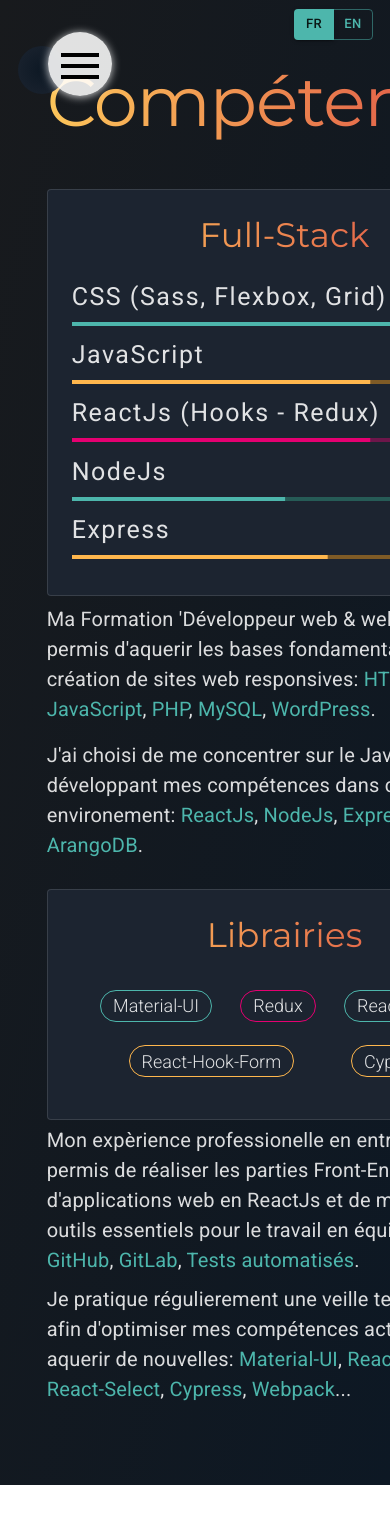
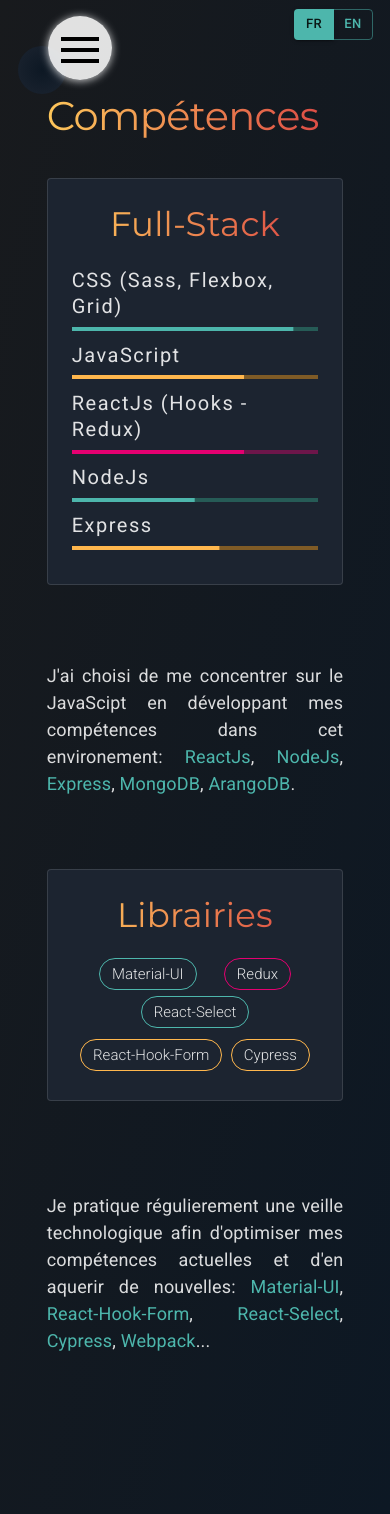
Before and after one commit to Eric-Juquel/eric-j-portfolio, a React (Create React App) app: page /skills in a window 390 px wide. Before the commit the page ends 1485 px from the top, so only its background shows below. Built offline with nearby package versions, Linux system fonts and the light colour scheme; a web font is replaced by a local one.

Commit message:
wip mediaqueries contact

```diff
--- a/src/App.js
+++ b/src/App.js
@@ -55,6 +55,12 @@
       textTransform: "capitalize",
       fontSize: 70,
       marginBottom: 50,
+      '@media (max-width:600px)': {
+        fontSize: 50,
+      },
+      '@media (max-width:440px)': {
+        fontSize: 40,
+      },
     },
     h4: {
       fontFamily: `"Montserrat","Roboto","Helvetica"`,
@@ -64,6 +70,12 @@
       fontSize: 25,
       fontWeight: 400,
       letterSpacing: 1.5,
+      '@media (max-width:600px)': {
+        fontSize: 23,
+      },
+      '@media (max-width:440px)': {
+        fontSize: 20,
+      },
     },
     h6: {
       fontSize: 23,
@@ -78,6 +90,9 @@
     body1: {
       fontSize: 20,
       fontWeight: 400,
+      '@media (max-width:600px)': {
+        fontSize: 18,
+      },
     },
   },
 });
--- a/src/App.scss
+++ b/src/App.scss
@@ -60,6 +60,10 @@
   justify-content: space-between;
   margin: 3rem auto;
   padding: 0.8rem;
+
+  @media screen and (max-width: 960px) {
+   margin:5rem auto
+  }
 }
 
 //Typography
--- a/src/components/BurgerNavigation.module.scss
+++ b/src/components/BurgerNavigation.module.scss
@@ -10,7 +10,7 @@
   width: 4rem;
   border-radius: 50%;
   position: fixed;
-  top: 2rem;
+  top: 1rem;
   left: 3rem;
   z-index: 2000;
   box-shadow: 0 1px 8px rgba($color-medium, 0.8);
--- a/src/components/ChipBox.js
+++ b/src/components/ChipBox.js
@@ -15,9 +15,11 @@
     chip: {
       fontSize: 18,
       fontWeight: 300,
-      // margin: "0 1rem",
       "@media (max-width:1453px)": {
         fontSize: 18,
+      },
+      "@media (max-width:440px)": {
+        fontSize: 15,
       },
     },
     chip1: {
--- a/src/components/Contact.js
+++ b/src/components/Contact.js
@@ -27,6 +27,10 @@
     card: {
       width: "30rem",
       margin: "auto",
+
+      "@media screen and (max-width: 600px)" : {
+        width:"120%"
+      }
     },
     icon: {
       marginRight: "1rem",
@@ -187,7 +191,7 @@
             }
           />
 
-          <Grid item md={6}>
+          <Grid item md={6} xs={10}>
             <Card className={classes.card} variant="outlined">
               <CardContent>
                 <Typography variant="h4" component="h2" gutterBottom>
--- a/src/components/Logo.js
+++ b/src/components/Logo.js
@@ -4,7 +4,6 @@
 import { useSelector } from "react-redux";
 import { makeStyles } from "@material-ui/core/styles";
 import {
-  Grid,
   Card,
   CardActionArea,
   CardActions,
@@ -55,14 +54,14 @@
   return (
     <Card className={classes.card}>
       <Link to="/" >
-        <CardActionArea className={matches && classes.actionAria} onClick={() => setIsChecked && setIsChecked(false)}>
+        <CardActionArea className={matches ? classes.actionAria : ""} onClick={() => setIsChecked && setIsChecked(false)}>
           <CardMedia
             component="img"
             alt="Eric Juquel"
             height="auto"
             image={logo}
             title="Eric Juquel"
-            className={matches && classes.image}
+            className={matches ? classes.image : ""}
           />
           <CardContent>
             <Typography gutterBottom variant="h4" component="h2">
--- a/src/components/Skills.js
+++ b/src/components/Skills.js
@@ -19,33 +19,42 @@
       gridColumn: "1 / 2",
       gridRow: "1 / 2",
       "@media screen and (max-width:1280px)": {
-        gridColumn: "1 / 2",
         gridRow: "4 / 5",
-      },
+        alignSelf: "flex-end",
+       },
+      '@media (max-width:440px)':{
+        display:"none"
+      }
     },
     paragraph2: {
       gridColumn: "1 / 2",
       gridRow: "2 / 3",
       "@media screen and (max-width:1280px)": {
-        gridColumn: "1 / 2",
         gridRow: "5 / 6",
       },
+      '@media (max-width:440px)':{
+        gridRow:"4 / 6"
+      }
     },
     paragraph3: {
       gridColumn: "1 / 2",
       gridRow: "3/ 4",
       "@media screen and (max-width:1280px)": {
-        gridColumn: "1 / 2",
         gridRow: "8 / 9",
       },
+      '@media (max-width:440px)':{
+        display:"none"
+      }
     },
     paragraph4: {
       gridColumn: "1 / 2",
       gridRow: "4 / 5",
       "@media screen and (max-width:1280px)": {
-        gridColumn: "1 / 2",
         gridRow: "9 / 10",
       },
+      '@media (max-width:440px)':{
+        gridRow:"8 / 10"
+      }
     },
     progress: {
       gridColumn: "2 / 3",
@@ -54,7 +63,8 @@
       "@media screen and (max-width:1280px)": {
         gridColumn: "1 / 2",
         gridRow: "1 / 4",
-        alignSelf: "center"
+        alignSelf: "center",
+        marginBottom:"1rem"
       },
     },
     chip: {
@@ -64,7 +74,7 @@
       "@media screen and (max-width:1280px)": {
         gridColumn: "1 / 2",
         gridRow: "6 / 8",
-        alignSelf: "center"
+        alignSelf: "flex-start"
       },
     },
   }),
@@ -90,13 +100,13 @@
     <section className="container">
       <Grid container direction="column">
         <Grid item md={12}>
-          <Typography variant="h1" component="h1">
+          <Typography variant="h1" component="h1" >
             {translate(lang, "skills")}
           </Typography>
         </Grid>
         <div className="skillsGrid">
           <div className={classes.paragraph1}>
-            <Typography variant="body1">
+            <Typography variant="body1" align="justify">
               {translate(lang, "skills-1")}:
               {list_1.map((e, i) => {
                 return (
@@ -116,7 +126,7 @@
           </div>
 
           <div className={classes.paragraph2}>
-            <Typography variant="body1">
+            <Typography variant="body1" align="justify">
               {translate(lang, "skills-2")}:
               {list_2.map((e, i) => {
                 return (
@@ -136,7 +146,7 @@
           </div>
 
           <div className={classes.paragraph3}>
-            <Typography variant="body1" paragraph>
+            <Typography variant="body1" align="justify">
               {translate(lang, "skills-3")}:{" "}
               {list_3.map((e, i) => {
                 return (
@@ -154,7 +164,7 @@
           </div>
 
           <div className={classes.paragraph4}>
-            <Typography variant="body1">
+            <Typography variant="body1" align="justify">
               {translate(lang, "skills-4")}:
               {list_4.map((e, i) => {
                 return (
--- a/src/sass/_base.scss
+++ b/src/sass/_base.scss
@@ -5,7 +5,7 @@
   padding: 0;
   box-sizing: inherit;
   scrollbar-width: thin !important;
-    scrollbar-color: rgba(255, 255, 255,0.30) rgb(13, 24, 36);
+  scrollbar-color: rgba(255, 255, 255, 0.3) rgb(13, 24, 36);
 }
 
 html {
@@ -33,14 +33,13 @@
     rgba(13, 24, 36)
   );
   display: block;
-  min-width: 320px;
+  // min-width: 320px;
   font-family: "Roboto", sans-serif;
-  color: rgba(255, 255, 255,0.85);
-
+  color: rgba(255, 255, 255, 0.85);
 }
 
 a {
   text-decoration: none;
-  outline:none;
-  color:rgba(255, 255, 255,0.85);
+  outline: none;
+  color: rgba(255, 255, 255, 0.85);
 }
```
